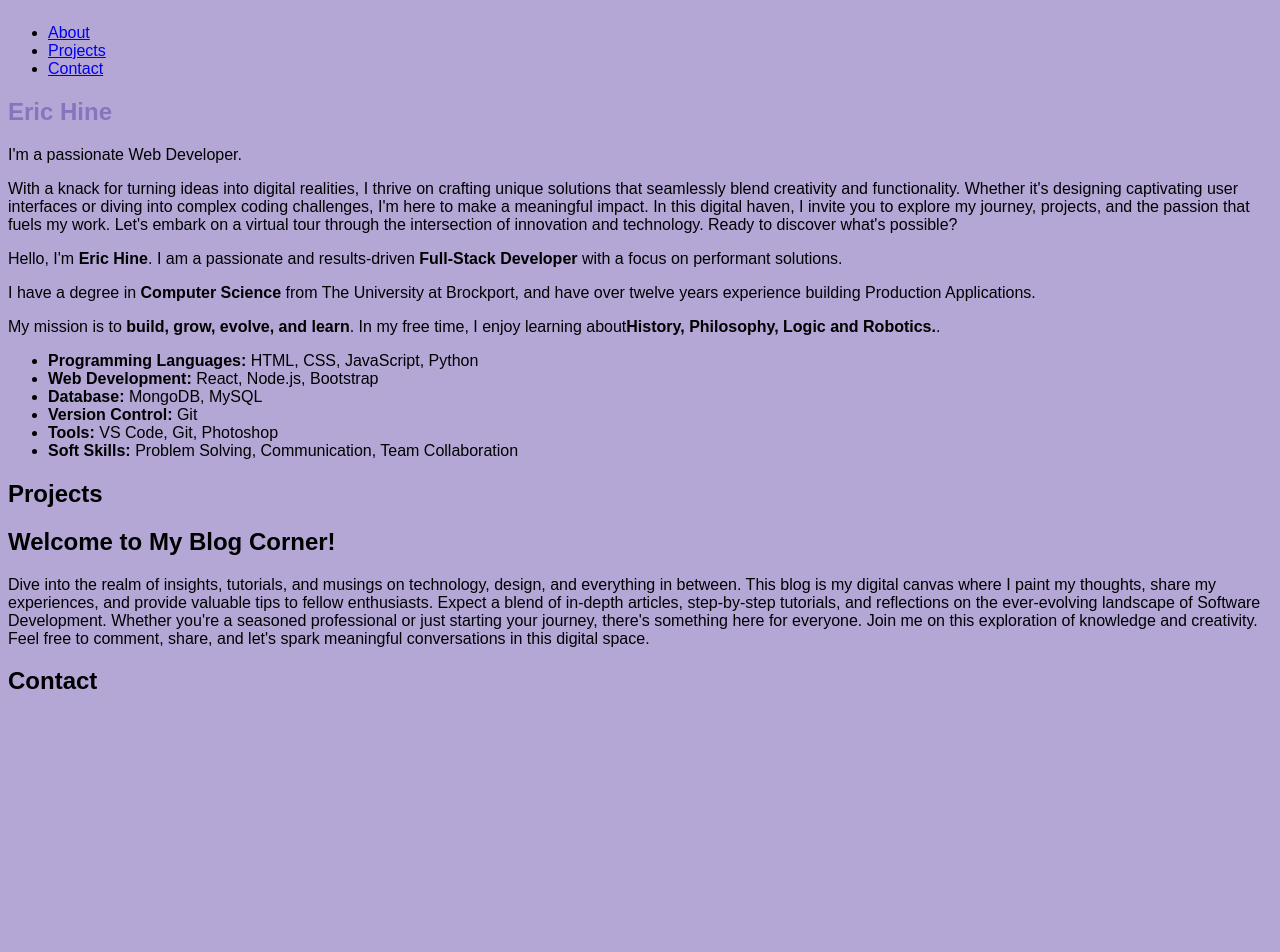
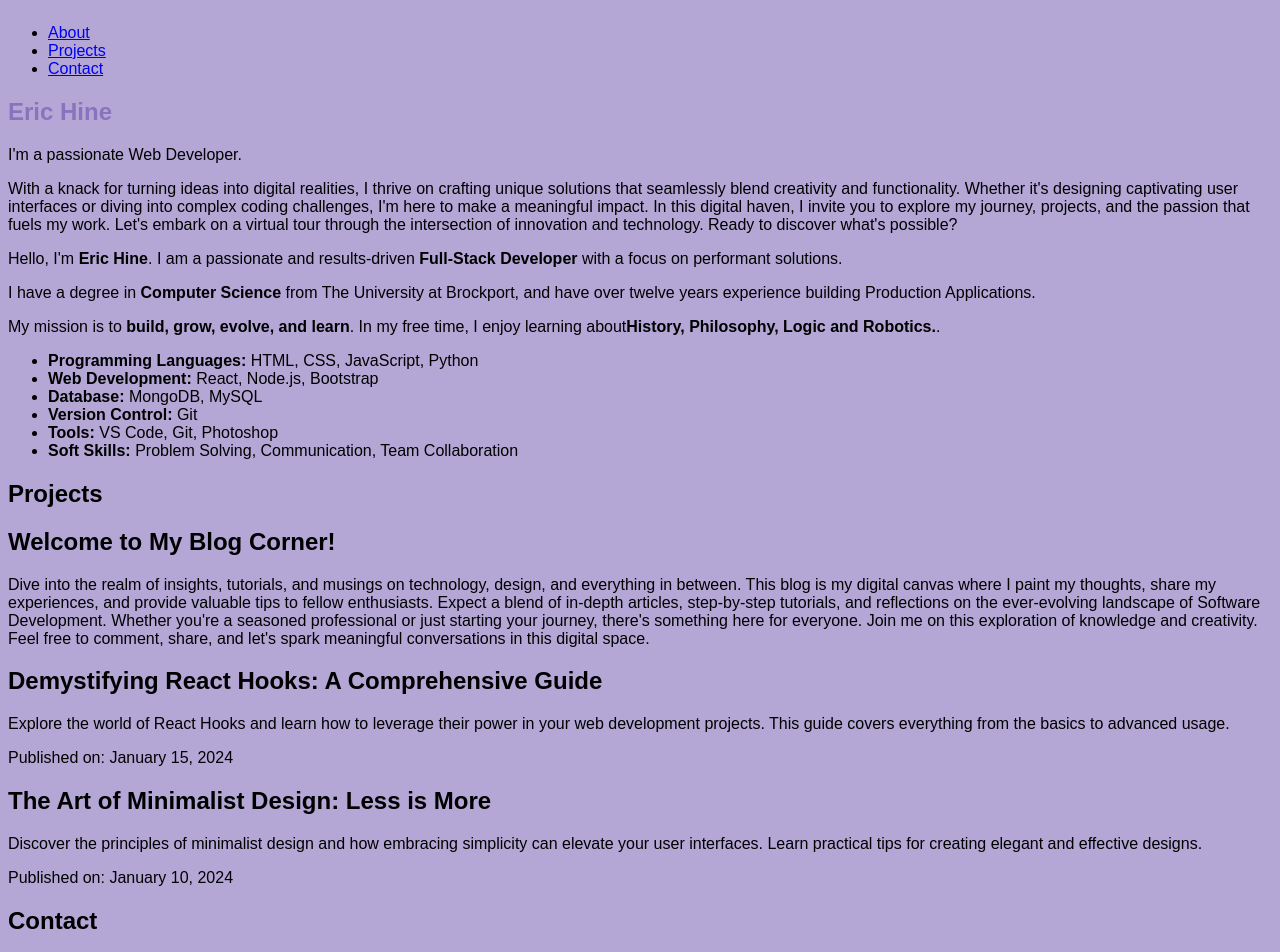
Before and after one commit to R-Daneel0livaw/portfolio, a React (Vite) app: page / in a window 1280 px wide. Shown: the top 952 px of the page. Before the commit the page ends 800 px from the top, so only its background shows below. Built offline with nearby package versions, Linux system fonts and the light colour scheme.

Commit message:
Add Blog Component.

```diff
--- a/src/components/Blog.tsx
+++ b/src/components/Blog.tsx
@@ -7,17 +7,34 @@ export default function Blog() {
           Dive into the realm of insights, tutorials, and musings on technology,
           design, and everything in between. This blog is my digital canvas
           where I paint my thoughts, share my experiences, and provide valuable
-          tips to fellow enthusiasts.
-
-          Expect a blend of in-depth articles, step-by-step tutorials, and reflections
-          on the ever-evolving landscape of Software Development. Whether you're
-          a seasoned professional or just starting your journey, there's something here
-          for everyone.
-
-          Join me on this exploration of knowledge and creativity. Feel free to
+          tips to fellow enthusiasts. Expect a blend of in-depth articles,
+          step-by-step tutorials, and reflections on the ever-evolving landscape
+          of Software Development. Whether you're a seasoned professional or
+          just starting your journey, there's something here for everyone. Join
+          me on this exploration of knowledge and creativity. Feel free to
           comment, share, and let's spark meaningful conversations in this
           digital space.
         </p>
+
+        <article>
+          <h2>Demystifying React Hooks: A Comprehensive Guide</h2>
+          <p>
+            Explore the world of React Hooks and learn how to leverage their
+            power in your web development projects. This guide covers everything
+            from the basics to advanced usage.
+          </p>
+          <p>Published on: January 15, 2024</p>
+        </article>
+
+        <article>
+          <h2>The Art of Minimalist Design: Less is More</h2>
+          <p>
+            Discover the principles of minimalist design and how embracing
+            simplicity can elevate your user interfaces. Learn practical tips
+            for creating elegant and effective designs.
+          </p>
+          <p>Published on: January 10, 2024</p>
+        </article>
       </header>
     </section>
   );
```
